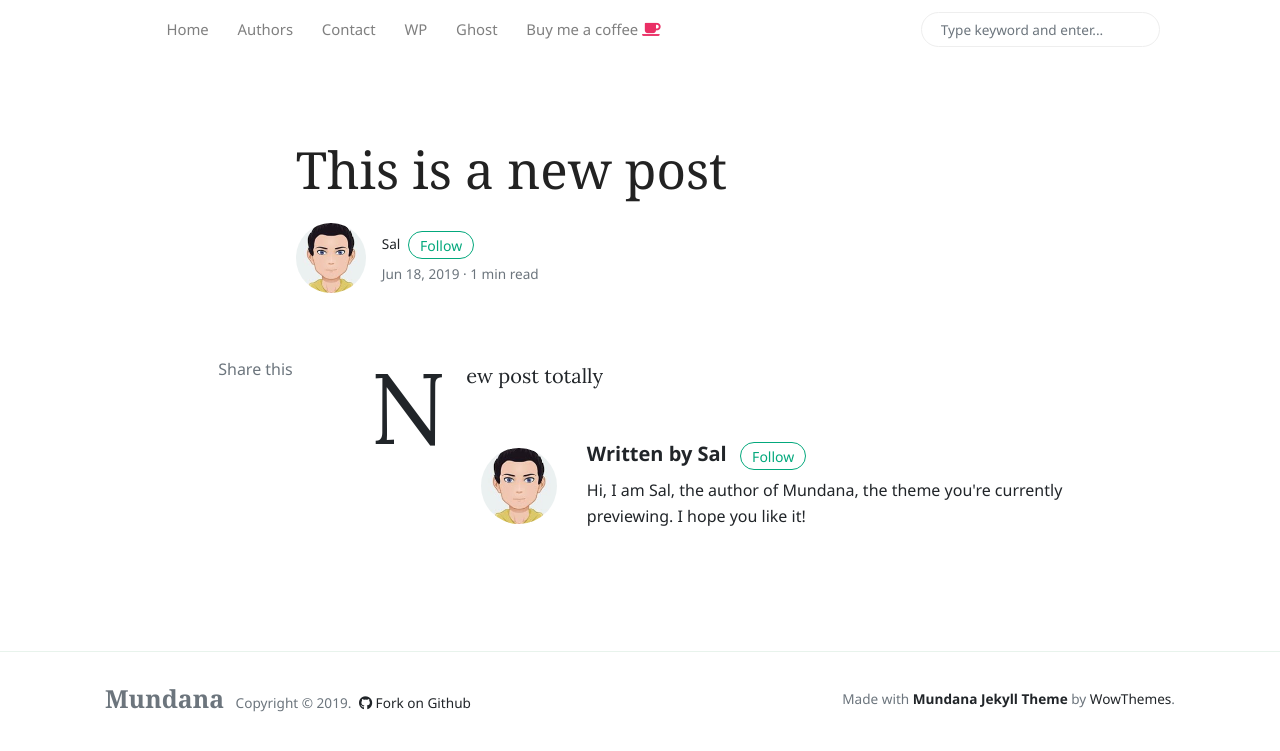
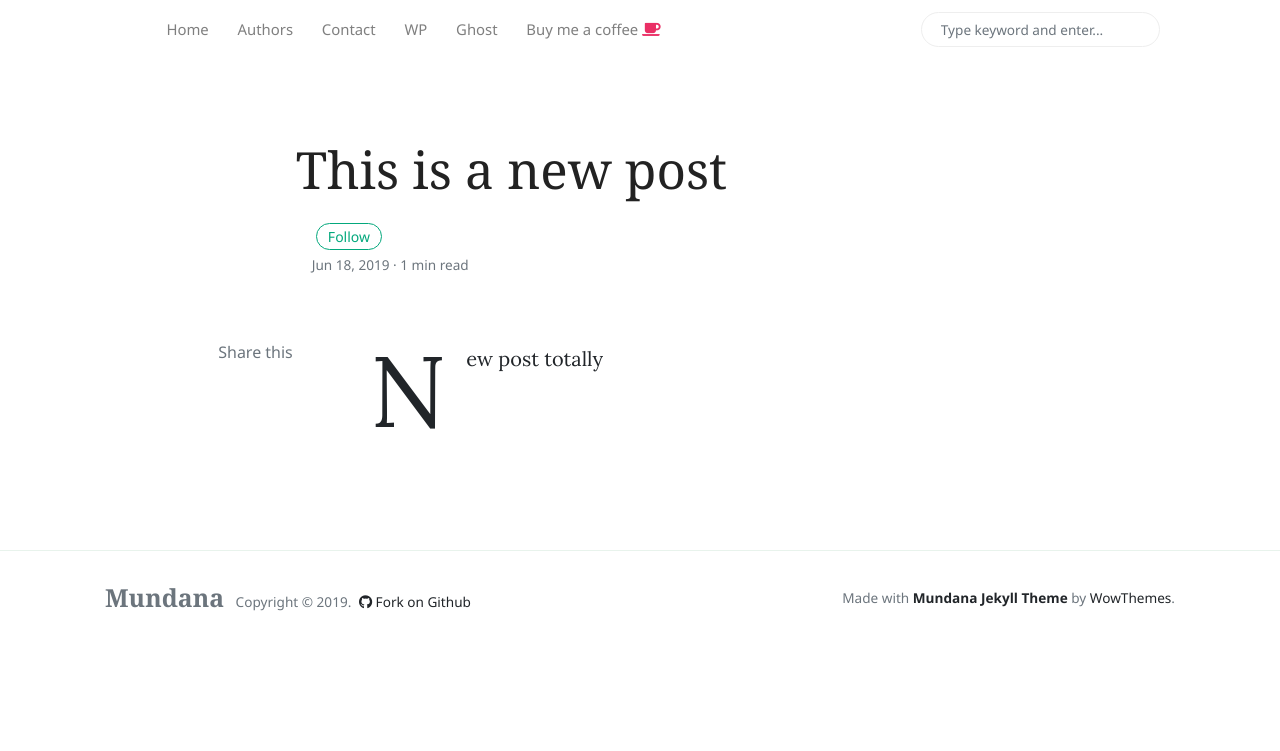
Before and after one commit to akw105/di2020, a Jekyll site: the page built from _posts/2019-06-18-this-is-a-new-post.md, in a window 1280 px wide. Shown: the top 751 px of the page. Built offline with Jekyll 4.4.1, drawn with Linux system fonts in a browser that asks for light colours; nearby versions of some CDN libraries; comment, search, counter and statistics services are not loaded; some of the changed lines change nothing that is shown.

Commit message:
Rollback

```diff
--- a/_config.yml
+++ b/_config.yml
@@ -1,4 +1,18 @@
-# Site
+# Welcome to Jekyll!
+#
+# This config file is meant for settings that affect your whole blog, values
+# which you are expected to set up once and rarely edit after that. If you find
+# yourself editing this file very often, consider using Jekyll's data files
+# feature for the data you need to update frequently.
+#
+# For technical reasons, this file is *NOT* reloaded automatically when you use
+# 'bundle exec jekyll serve'. If you change this file, please restart the server process.
+
+# Site settings
+# These are used to personalize your new site. If you look in the HTML files,
+# you will see them accessed via {{ site.title }}, {{ site.email }}, and so on.
+# You can create any custom variable you would like, and they will be accessible
+# in the templates via {{ site.myvariable }}.
 title: Jekyll Netlify CMS
 email: your-email@example.com
 description: >- # this means to ignore newlines until "baseurl:"
@@ -6,57 +20,52 @@
   Netlify Identity for authentication.
 baseurl: "" # the subpath of your site, e.g. /blog
 url: "" # the base hostname & protocol for your site, e.g. http://example.com
-include: ["_pages"]
-permalink: /:title/
 
-# Plugins
-plugins:
-  - jekyll-sitemap
-  - jekyll-paginate
-  - jekyll-seo-tag
+# Build settings
+theme: minima
 
-authors:
-    sal:
-      name:           Sal
-      site:           https://www.wowthemes.net
-      avatar:         /assets/images/avatar1.jpg
-      bio:            "Hi, I am Sal, the author of Mundana, the theme you're currently previewing. I hope you like it!"
-      email:          wowthemesnet@gmail.com
-      twitter:        https://twitter.com/wowthemesnet
+# minima theme settings
+show_excerpts: false # set to true to show excerpts on the homepage
 
-    jane:
-      name:           Jane
-      site:           https://www.wowthemes.net
-      avatar:         /assets/images/avatar2.jpg
-      bio:            "Blogger, fashionista, love to explore new ideas and write on my morning coffee!"
-      email:          fakemail@gmail.com
-      twitter:        https://twitter.com/wowthemesnet
+# Minima date format
+# refer to http://shopify.github.io/liquid/filters/date/ if you want to customize this
+minima:
+  date_format: "%b %-d, %Y"
 
-# Defaults
-defaults:
+# If you want to link only specific pages in your header, uncomment
+# this and add the path to the pages in order as they should show up
+#header_pages:
+# - about.html
 
-  # all posts
-  - scope:
-      path: "_posts"
-    values:
-      layout: post
-      author: sal
-      avatar: /assets/images/avatar1.jpg
+# social links
+twitter_username: jekyllrb
+github_username:  jekyll
+rss: rss
+# dribbble_username: jekyll
+# facebook_username: jekyll
+# flickr_username: jekyll
+# instagram_username: jekyll
+# linkedin_username: jekyll
+# pinterest_username: jekyll
+# youtube_username: jekyll
+# googleplus_username: +jekyll
 
-  # all pages
-  - scope:
-      path: "_pages"
-    values:
-      layout: page
-
-# Syntax
-markdown: kramdown
-highlighter: rouge
-
-# Paginate
-paginate: 10
+# Mastodon instances
+# mastodon:
+# - username: jekyll
+#   instance: example.com
+# - username: jekyll2
+#   instance: example.com
 
 
-
-# Exclude metadata and development time dependencies (like Grunt plugins)
-exclude: [README.markdown, package.json, grunt.js, Gruntfile.js, Gruntfile.coffee, node_modules]
+# Exclude from processing.
+# The following items will not be processed, by default. Create a custom list
+# to override the default setting.
+# exclude:
+#   - Gemfile
+#   - Gemfile.lock
+#   - node_modules
+#   - vendor/bundle/
+#   - vendor/cache/
+#   - vendor/gems/
+#   - vendor/ruby/
```
